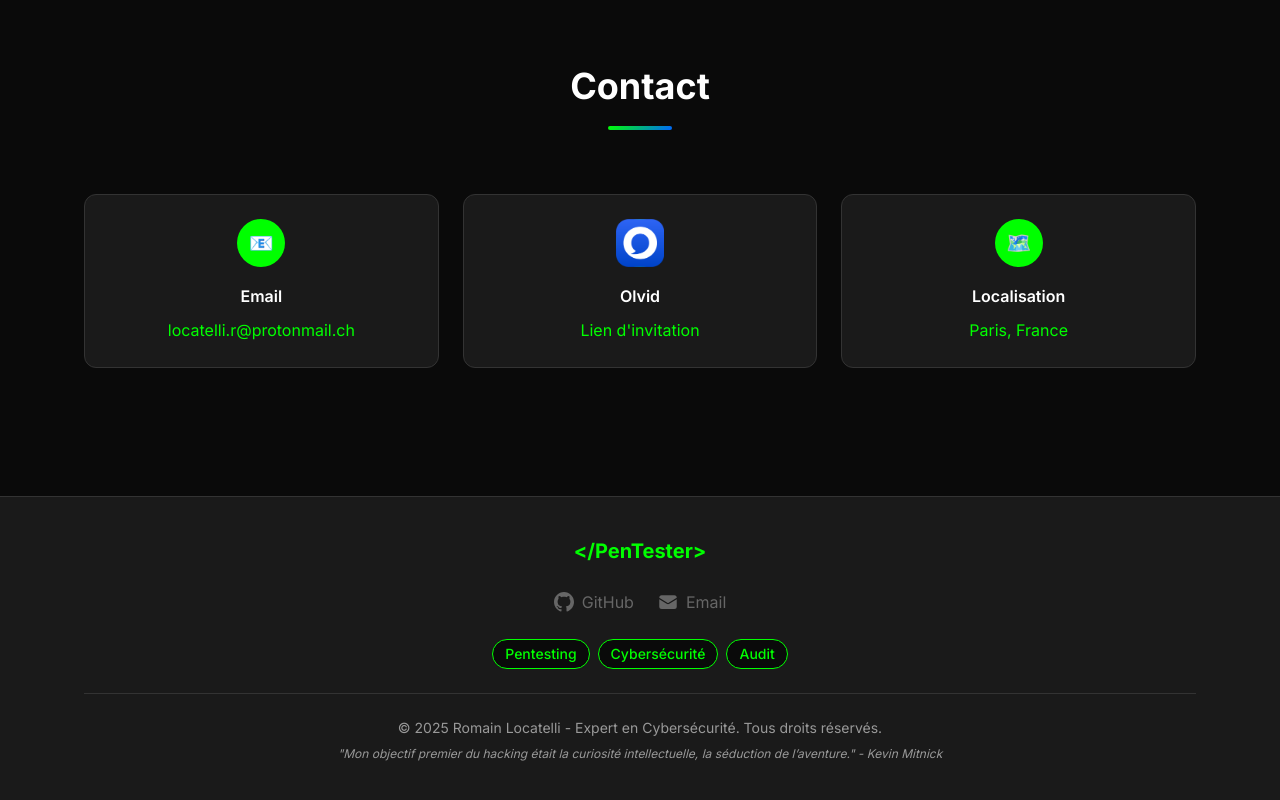
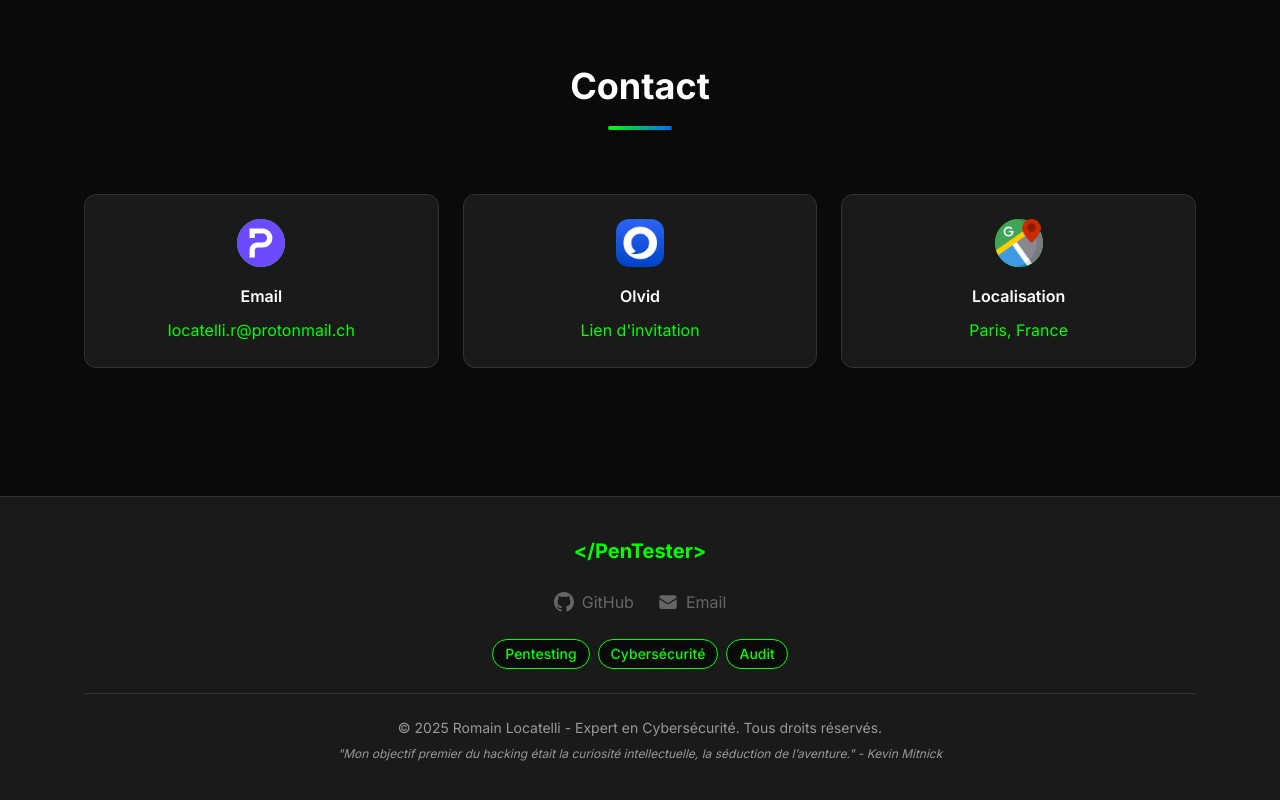
Before and after one commit to M0rPH3U53/M0rPH3U53.github.io, a React (Vite) app: page / in a window 1280 px wide. Shown: the part 4800-5600 px from the top of the page. Built offline with nearby package versions, Linux system fonts and the light colour scheme.

Commit message:
Update Contact.tsx

```diff
--- a/src/components/Contact.tsx
+++ b/src/components/Contact.tsx
@@ -10,7 +10,9 @@ const Contact: React.FC = () => {
 
         <div className="contact-info">
           <div className="contact-item">
-            <div className="contact-icon">📧</div>
+            <div className="contact-icon">
+            <img src="/proton.svg" alt="Email Contact Icon" />
+            </div>
             <h3 className="text-white font-semibold mb-2">Email</h3>
             <p className="text-primary-500">locatelli.r@protonmail.ch</p>
           </div>
@@ -28,7 +30,9 @@ const Contact: React.FC = () => {
           </div>
 
           <div className="contact-item">
-            <div className="contact-icon">🗺️</div>
+            <div className="contact-icon">
+            <img src="/localisation.png" alt="Localisation Contact Icon" />
+            </div>
             <h3 className="text-white font-semibold mb-2">Localisation</h3>
             <p className="text-primary-500">Paris, France</p>
           </div>
```
